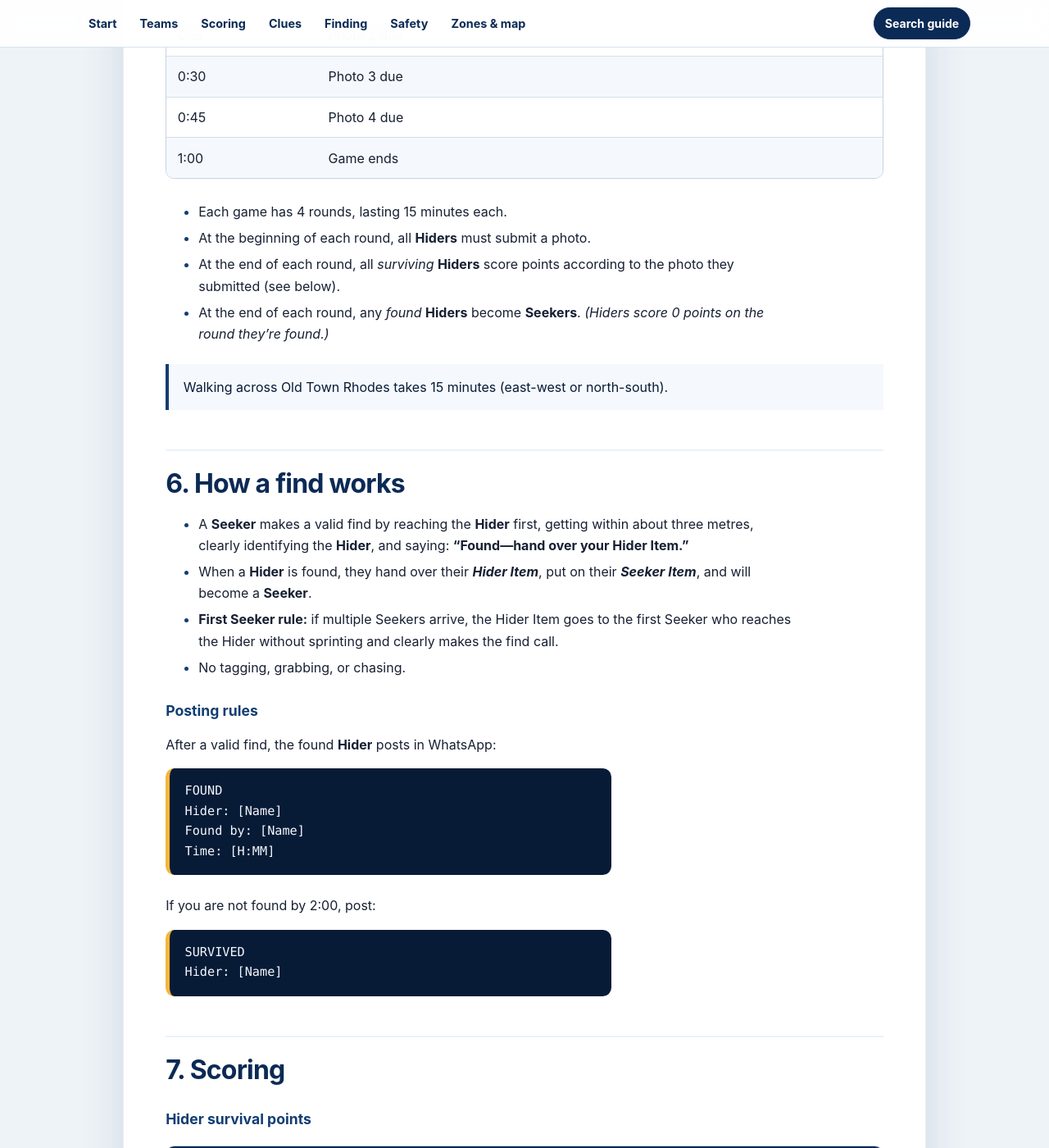
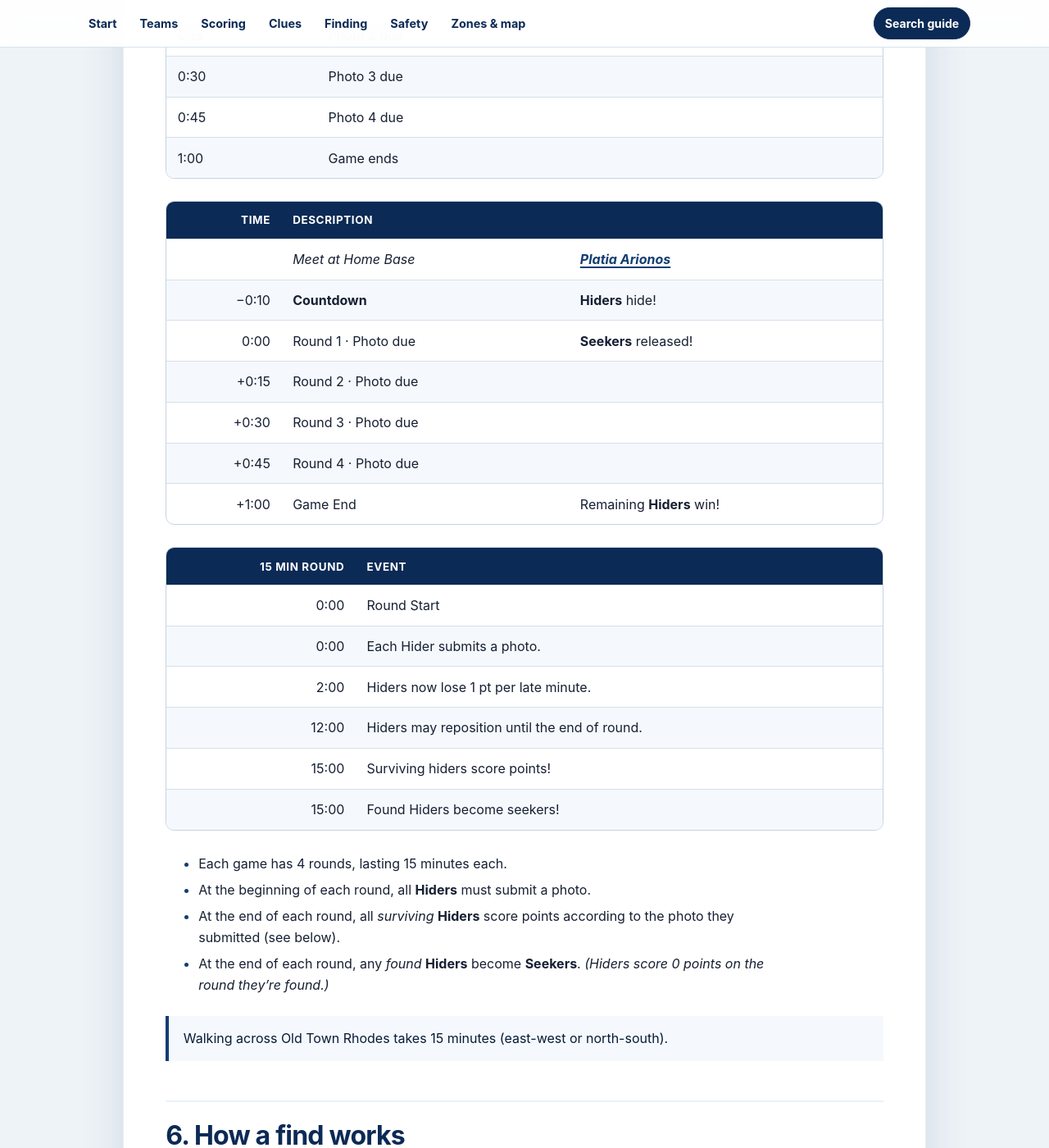
Before and after one commit to mmaxin/hide-and-seek-game, a Jekyll site: the page built from rules.md, in a window 1280 px wide and 1400 px high, scrolled down 3651 px. Shown: the whole window at 82% size. Built offline with Jekyll 4.4.1, drawn with Linux system fonts in a browser that asks for light colours; our own code applies the rules of GitHub Pages for plain Markdown files; some of the changed text lies outside the part shown.

Commit message:
Round Rules

```diff
--- a/rules.md
+++ b/rules.md
@@ -115,7 +115,7 @@ and may not watch, follow, or track Hiders. < Optimistic lol.
 
 
 ### Reposition Rules
-- **Hiders** may reposition during the last 5 minutes of each round, choosing a new hiding spot.
+- **Hiders** may reposition during the last 3 minutes of each round, choosing a new hiding spot.
 - If a player repositions, they must include "REPOSITION!" when they send their next photo.
 - When a player repositions, points for their abandoned location are halved.
 
@@ -135,6 +135,25 @@ and may not watch, follow, or track Hiders. < Optimistic lol.
 | 0:45 | Photo 4 due |
 | 1:00 | Game ends |
 
+| Time | Description | |
+| ---:| --- |:--- |
+|       | *Meet at Home Base* | **[*Platia Arionos*](https://maps.app.goo.gl/dgDLizPcn8gEu1z48)** |
+| −0:10 | **Countdown** | **Hiders** hide! |
+|  0:00 | Round 1 · Photo due | **Seekers** released! |
+| +0:15 | Round 2 · Photo due | |
+| +0:30 | Round 3 · Photo due | |
+| +0:45 | Round 4 · Photo due | |
+| +1:00 | Game End | Remaining **Hiders** win! |
+
+| 15 min Round | Event |
+| ---:| --- |
+| 0:00 | Round Start |
+| 0:00 | Each Hider submits a photo. |
+| 2:00 | Hiders now lose 1 pt per late minute. |
+| 12:00 | Hiders may reposition until the end of round. |
+| 15:00 | Surviving hiders score points! |
+| 15:00 | Found Hiders become seekers! |
+
 - Each game has 4 rounds, lasting 15 minutes each.
 - At the beginning of each round, all **Hiders** must submit a photo.
 - At the end of each round, all *surviving* **Hiders** score points according to the photo they submitted (see below).
@@ -147,6 +166,7 @@ and may not watch, follow, or track Hiders. < Optimistic lol.
 
 - A **Seeker** makes a valid find by reaching the **Hider** first, getting within about three metres, clearly identifying the **Hider**, and saying: **“Found—hand over your Hider Item.”**
 - When a **Hider** is found, they hand over their ***Hider Item***, put on their ***Seeker Item***, and will become a **Seeker**.
+- **Hiders** need to stay put until round start. (This gives nearby hiders a chance to escape.)
 - **First Seeker rule:** if multiple Seekers arrive, the Hider Item goes to the first Seeker who reaches the Hider without sprinting and clearly makes the find call.
 - No tagging, grabbing, or chasing.
 
@@ -223,6 +243,7 @@ Hider: [Name]
 - If all hiders are found too quickly, increase the Countdown from 10 minutes to 15 minutes.
 
 ### Hiders too strong
+- Reduce Reposition window from 3 minutes to 1 minute. Avoid reducing to 0 minutes, to prevent new Seekers from immediately catching nearby Hiders.
 
 
 ## Game map & zones
```
